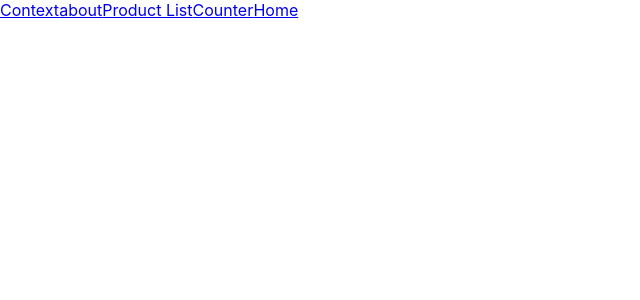
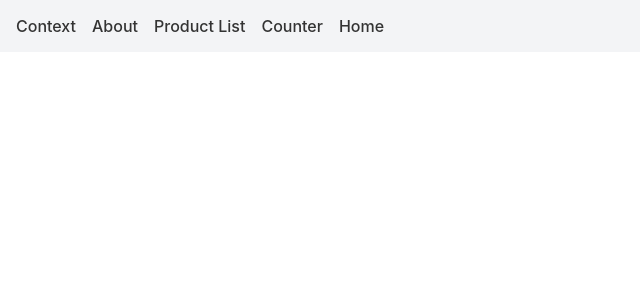
Before and after one commit to arasemami/state-management, a React (Create React App) app: page / in a window 1280 px wide. Shown: the top 300 px of the page, without its empty margins (0-640 px from the left). Built offline with nearby package versions, Linux system fonts and the light colour scheme.

Commit message:
lazy loading added

```diff
--- a/src/App.css
+++ b/src/App.css
@@ -36,3 +36,21 @@
     transform: rotate(360deg);
   }
 }
+
+
+.navbar {
+  background-color: #f3f4f6; /* light gray */
+  padding: 16px;
+}
+
+.navbar a {
+  margin-right: 16px;
+  text-decoration: none;
+  color: #333;
+  font-weight: 500;
+  transition: color 0.3s;
+}
+
+.navbar a:hover {
+  color: #007bff; /* blue on hover */
+}
--- a/src/App.js
+++ b/src/App.js
@@ -1,24 +1,28 @@
 import { Link, Route, Routes } from 'react-router-dom';
-import Home from './pages/Home';
 import './App.css';
-import About from './pages/About';
 import Context from './pages/Context';
 import { MyProvider } from './modules/user/userContext';
 import ProductList from './pages/ProductList';
 import { Provider } from 'react-redux';
 import store from './modules/redux/store';
 import CounterPage from './pages/CounterPage';
+import React, { Suspense } from 'react';
+
+const About = React.lazy(() => import('./pages/About'));
 
 function App() {
+
   return (
     <div>
-      <nav className="space-x-4 p-4 bg-gray-100">
+      <nav className="navbar">
         <Link to="/context">Context</Link>
-        <Link to="/about">about</Link>
+        <Link to="/about">About</Link>
         <Link to="/products">Product List</Link>
         <Link to="/counter">Counter</Link>
         <Link to="/">Home</Link>
       </nav>
+
+      <Suspense fallback={<div>Loading page...</div>}>
 
         <Routes>
           <Route
@@ -41,8 +45,10 @@ function App() {
             }
           />
           <Route path="/about" element={<About />} />
+
           <Route path="/products" element={<ProductList />} />
         </Routes>
+      </Suspense>
     </div>
   );
 }
```
Lines whose indentation alone changed are shown as unchanged.
